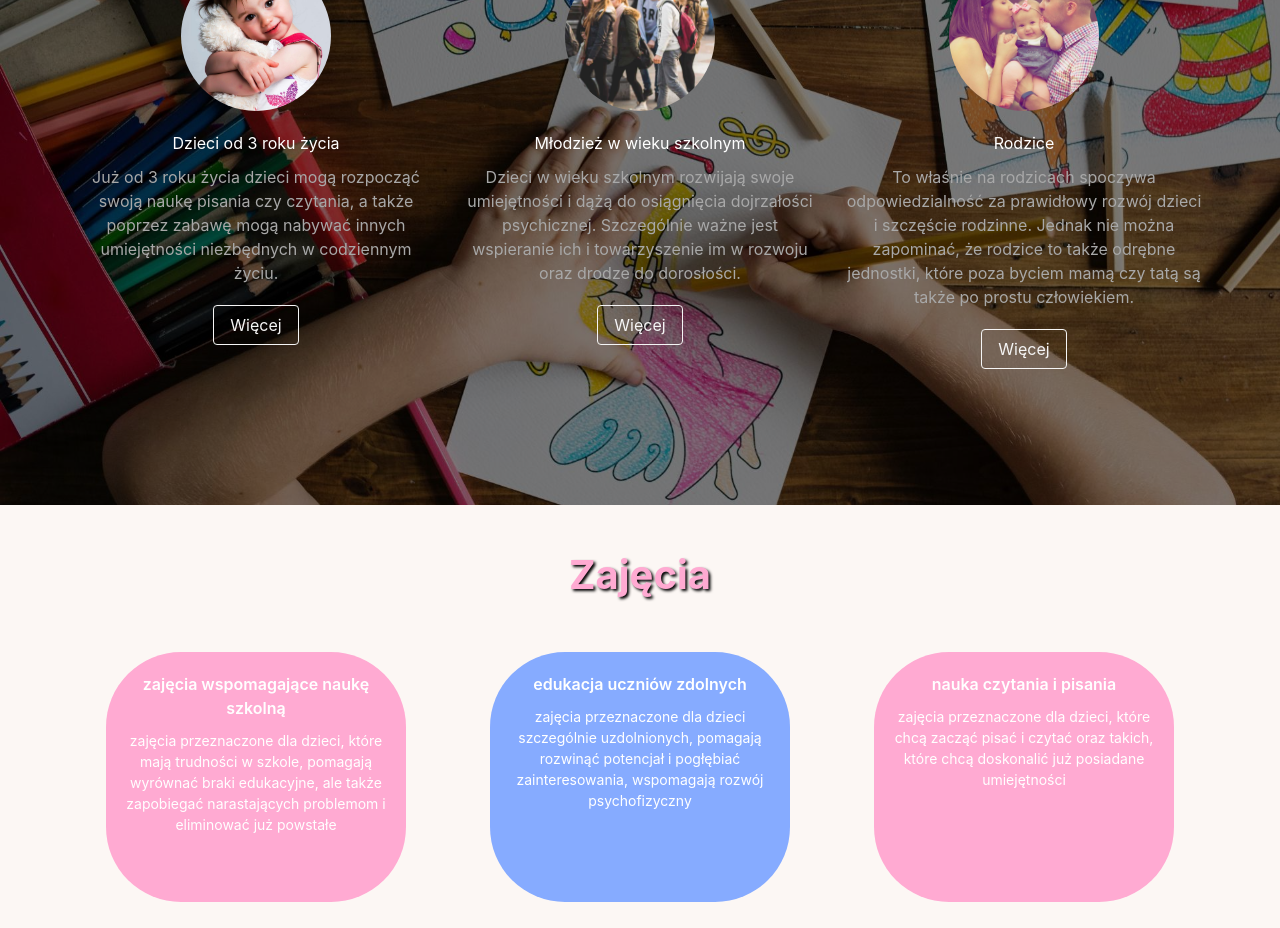
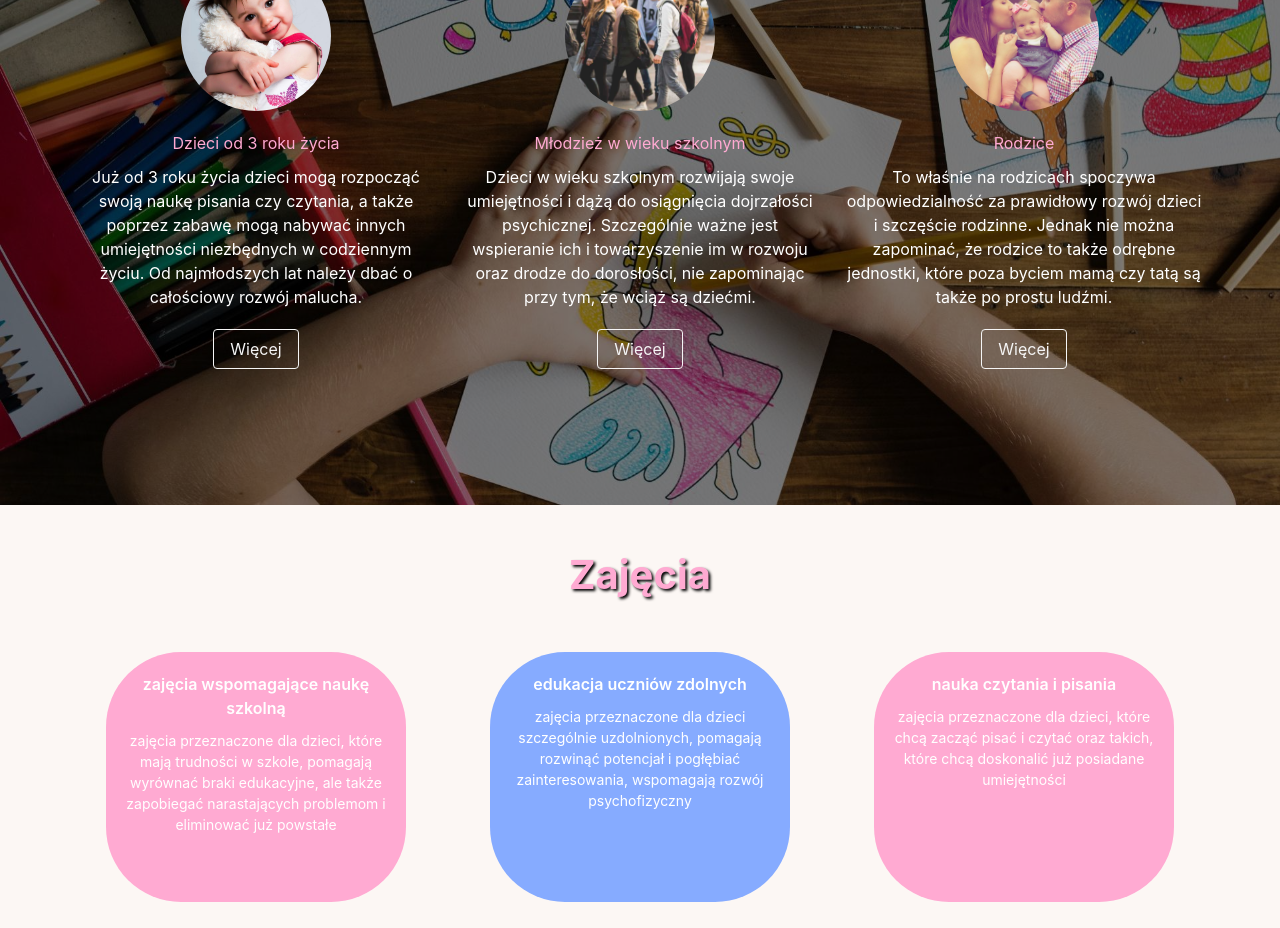
Before and after one commit to MarcinPaczkowski/PedagogicznaPoradnia, a React app: page / in a window 1280 px wide. Shown: the part 1660-2588 px from the top of the page. Built offline with nearby package versions, Linux system fonts and the light colour scheme.

Commit message:
Fixed after deploy to production

```diff
--- a/src/components/ForWhom/ForWhom.js
+++ b/src/components/ForWhom/ForWhom.js
@@ -25,7 +25,7 @@ const forWhom = () => {
 								<div className="column">
 									<ForWhomDetails
 										title="Dzieci od 3 roku życia"
-										desc="Już od 3 roku życia dzieci mogą rozpocząć swoją naukę pisania czy czytania, a także poprzez zabawę mogą nabywać innych umiejętności niezbędnych w codziennym życiu."
+										desc="Już od 3 roku życia dzieci mogą rozpocząć swoją naukę pisania czy czytania, a także poprzez zabawę mogą nabywać innych umiejętności niezbędnych w codziennym życiu. Od najmłodszych lat należy dbać o całościowy rozwój malucha."
 										more="Polecane są tutaj zajęcia z nauki czytania oraz pisania. W szczególnych przypadkach dla dzieci od 3 roku życia prowadzę zajęcia ogólnorozwojowe. Zajęcia te nastawione są na rozwijanie umiejętności językowych, muzycznych, koordynacji ruchowej czy zdolności interpersonalnych."
 										imgUrl={childImamge}
 									/>
@@ -33,7 +33,7 @@ const forWhom = () => {
 								<div className="column">
 									<ForWhomDetails
 										title="Młodzież w wieku szkolnym"
-										desc="Dzieci w wieku szkolnym rozwijają swoje umiejętności i dążą do osiągnięcia dojrzałości psychicznej. Szczególnie ważne jest wspieranie ich i towarzyszenie im w rozwoju oraz drodze do dorosłości."
+										desc=" Dzieci w wieku szkolnym rozwijają swoje umiejętności i dążą do osiągnięcia dojrzałości psychicznej. Szczególnie ważne jest wspieranie ich i towarzyszenie im w rozwoju oraz drodze do dorosłości, nie zapominając przy tym, że wciąż są dziećmi."
 										more="Polecane są tutaj zajęcia wspomagające naukę szkolną, edukacja uczniów zdolnych, nauka czytania i pisania. Dzieci i młodzież w wieku szkolnym mogą również skorzystać z treningu kompetencji komunikacyjnych, treningu kompetencji miękkich oraz kompleksowego treningu psychopedagogicznego, do czego szczególnie zachęcam."
 										imgUrl={youthImage}
 									/>
@@ -41,7 +41,7 @@ const forWhom = () => {
 								<div className="column">
 									<ForWhomDetails
 										title="Rodzice"
-										desc="To właśnie na rodzicach spoczywa odpowiedzialność za prawidłowy rozwój dzieci i szczęście rodzinne. Jednak nie można zapominać, że rodzice to także odrębne jednostki, które poza byciem mamą czy tatą są także po prostu człowiekiem."
+										desc="To właśnie na rodzicach spoczywa odpowiedzialność za prawidłowy rozwój dzieci i szczęście rodzinne. Jednak nie można zapominać, że rodzice to także odrębne jednostki, które poza byciem mamą czy tatą są także po prostu ludźmi."
 										more="Polecam kontakt w sprawie poradnictwa rodzinnego i wychowawczego, doradztwa w problemach edukacyjnych i wychowawczych, interwencję w sytuacji kryzysu, a także treningi kompetencji komunikacyjnych, kompetencji miękkich czy psychopedagogiczny. Zachęcam także do skorzystania z oferty, która skierowana jest bezpośrednio do Państwa dzieci."
 										imgUrl={parentImage}
 									/>
--- a/src/styles/ForWhomDetails.scss
+++ b/src/styles/ForWhomDetails.scss
@@ -15,14 +15,11 @@
 
 	&-title {
 		margin-bottom: 10px;
-		color: $white;
+		color: $pink;
 	}
 
 	&-desc {
 		margin-bottom: 20px;
-		color: $dark-gray;
-	}
-
-	button {
+		color: $white;
 	}
 }
```
